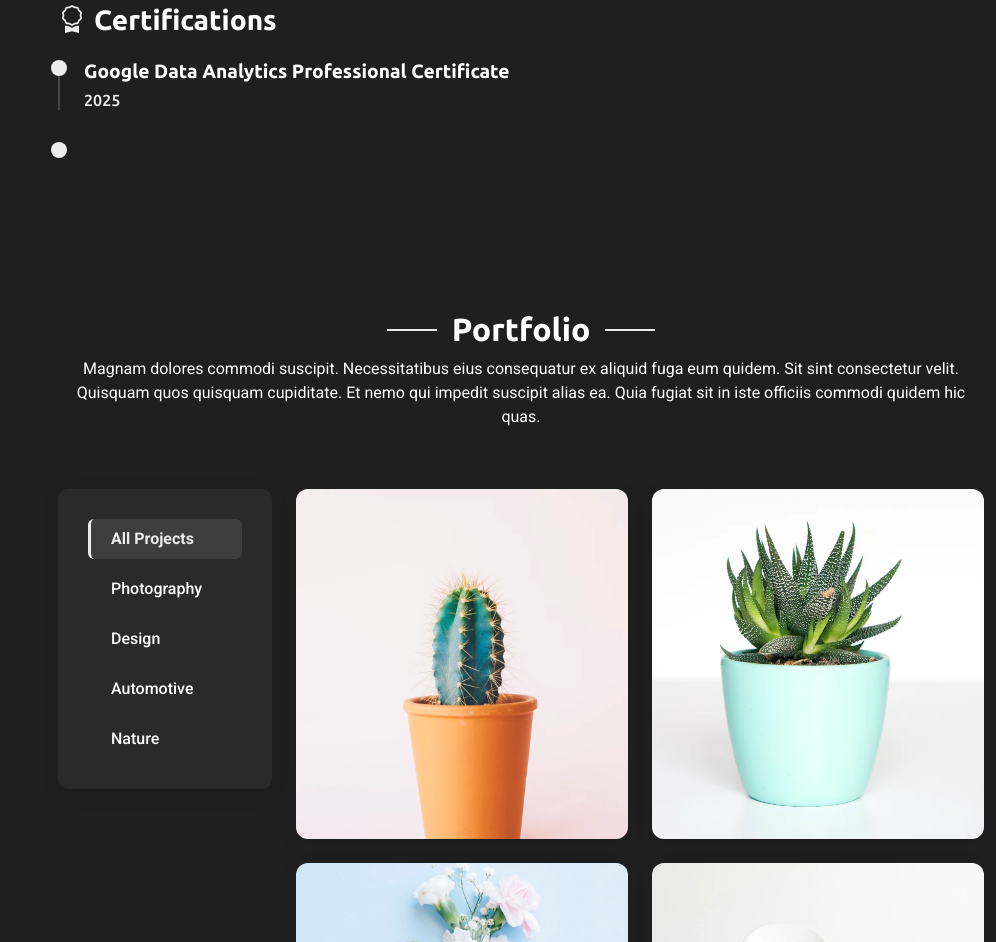
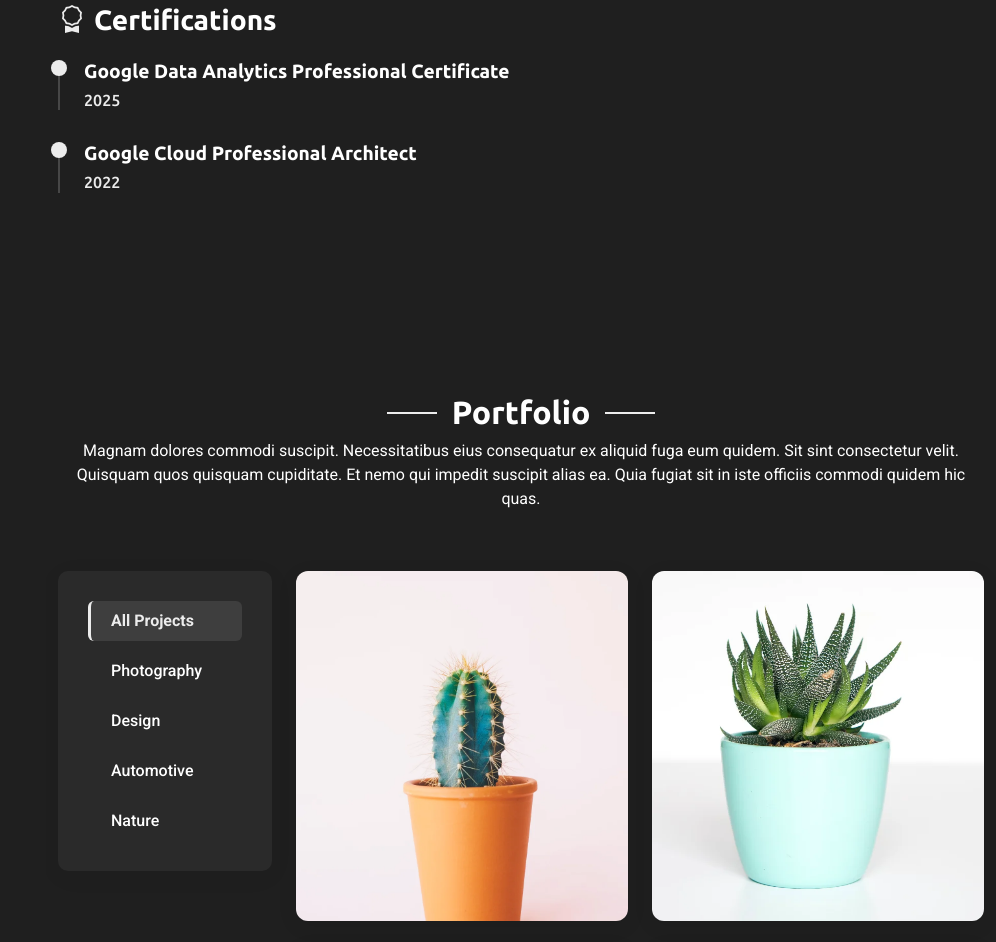
Before and after one commit to KEN-C0DING/Portfolio, a plain HTML site: page index.html in a window 1280 px wide. Shown: the part 3645-4587 px from the top of the page, without its empty margins (284-1280 px from the left). Drawn offline with nearby package versions, Linux system fonts and the light colour scheme.

Commit message:
Update index.html

```diff
--- a/index.html
+++ b/index.html
@@ -520,8 +520,8 @@
               </div>
 
               <div class="resume-item">
-                <!--<h4>Google Cloud Professional Architect</h4>
-                <h5>2022</h5>-->
+                <h4>Google Cloud Professional Architect</h4>
+                <h5>2022</h5>
               </div>
             </div>
           </div>
```
